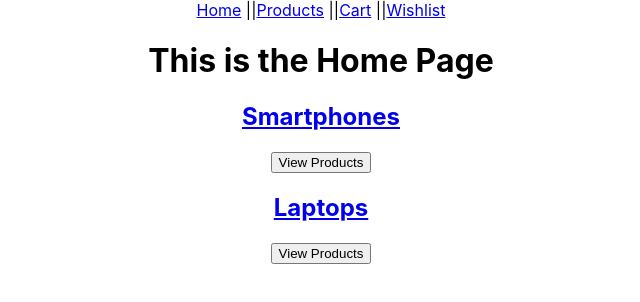
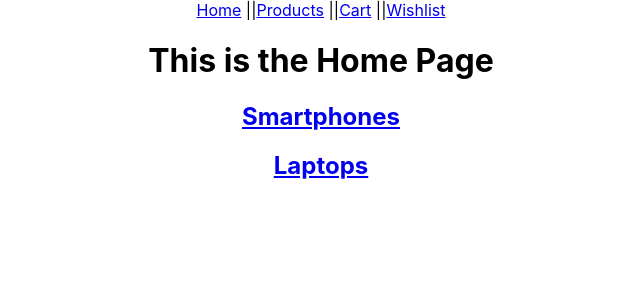
Before and after one commit to akshaykamath45/techstore, a React (Create React App) app: page / in a window 1280 px wide. Shown: the top 302 px of the page, without its empty margins (319-959 px from the left). Built offline with nearby package versions, Linux system fonts and the light colour scheme; what miragejs would draw is missing.

Commit message:
fix : fixing category filter from home page

```diff
--- a/src/pages/Home/Home.jsx
+++ b/src/pages/Home/Home.jsx
@@ -1,4 +1,3 @@
-// Home.jsx
 import React from 'react';
 import { categories } from '../../backend/db/categories.js';
 import { Link } from 'react-router-dom';
@@ -15,13 +14,12 @@ const Home = () => {
     <div>
       <h1>This is the Home Page</h1>
       {categories.map((category) => (
-        <Link to="/products">
-        <div key={category._id}>
-          <h2>{category.categoryName}</h2>
-          <button onClick={() => handleCategoryClick(category.categoryName)}>
-            View Products
-          </button>
-        </div>
+        // Use Link directly as the clickable element
+        <Link key={category._id} to="/products" onClick={() => handleCategoryClick(category.categoryName)}>
+          <div>
+            <h2>{category.categoryName}</h2>
+            {/* You can add more content here for each category */}
+          </div>
         </Link>
       ))}
     </div>
--- a/src/pages/Product Listing Page/ProductListing.jsx
+++ b/src/pages/Product Listing Page/ProductListing.jsx
@@ -33,18 +33,33 @@ const ProductListing = () => {
     const filteredProducts = products.filter((product) => product.price <= selectedPrice);
     setTechProducts(filteredProducts);
   };
-
-  useEffect(() => {
-    if (selectedCategory) {
-      setSelectedCategories([selectedCategory]);
+  const handleCategoryChange = (categoryName) => {
+    if (selectedCategories.includes(categoryName)) {
+      setSelectedCategories(selectedCategories.filter((category) => category !== categoryName));
     } else {
-      setSelectedCategories([]);
+      setSelectedCategories([...selectedCategories, categoryName]);
     }
-  }, [selectedCategory]);
+  };
 
   useEffect(() => {
     applyCategoryFilter(products);
   }, [selectedCategories]);
+
+  // Remove this useEffect block to avoid the default selection of laptops
+  // useEffect(() => {
+  //   setSelectedCategories([]);
+  // }, []);
+
+  useEffect(() => {
+    // When navigating from the Home page, handle the selectedCategory properly
+    if (selectedCategory) {
+      setSelectedCategories((prevSelectedCategories) =>
+        prevSelectedCategories.includes(selectedCategory)
+          ? prevSelectedCategories.filter((category) => category !== selectedCategory)
+          : [...prevSelectedCategories, selectedCategory]
+      );
+    }
+  }, [selectedCategory]);
 
   const applyCategoryFilter = (productsArray) => {
     if (selectedCategories.length === 0) {
@@ -91,17 +106,17 @@ const ProductListing = () => {
 
       <div>
         <label>
-          <input
+        <input
             type="checkbox"
-            onChange={() => setSelectedCategories(['Smartphones'])}
+            onChange={() => handleCategoryChange('Smartphones')}
             checked={selectedCategories.includes('Smartphones')}
           />
           Smartphones
         </label>
         <label>
-          <input
+        <input
             type="checkbox"
-            onChange={() => setSelectedCategories(['Laptops'])}
+            onChange={() => handleCategoryChange('Laptops')}
             checked={selectedCategories.includes('Laptops')}
           />
           Laptops
```
